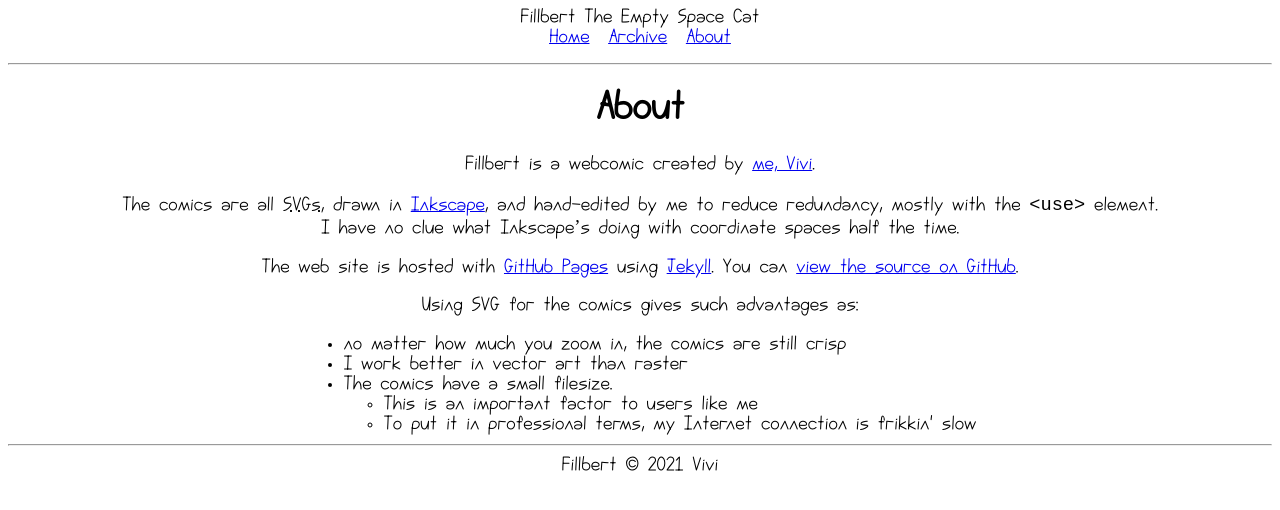
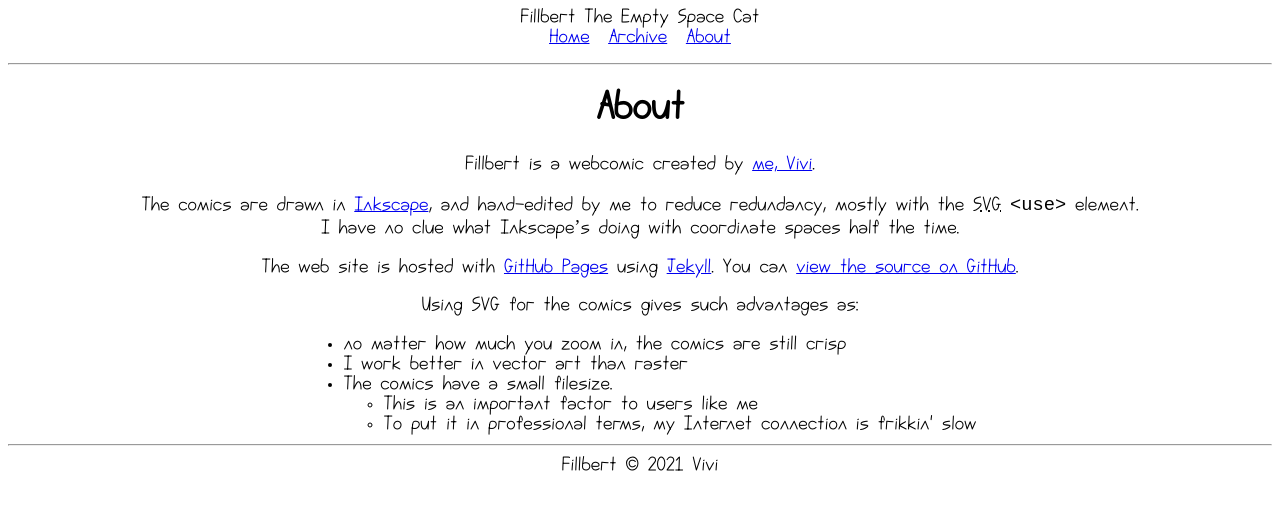
Before and after one commit to mincerafter42/fillbert, a Jekyll site: the page built from about.md, in a window 1280 px wide. Shown: the top 510 px of the page. Built offline with Jekyll 4.4.1, drawn with Linux system fonts in a browser that asks for light colours.

Commit message:
Reverted About page, made XML compressor not remove whitespace between adjactent tags

```diff
--- a/_layouts/compressxml.html
+++ b/_layouts/compressxml.html
@@ -1 +1 @@
-{{content|normalize_whitespace|replace:"> <","><"}}
+{{content|normalize_whitespace}}
--- a/about.md
+++ b/about.md
@@ -3,7 +3,7 @@
 ---
 Fillbert is a webcomic created by [me, Vivi](https://mincerafter42.github.io).
 
-The comics are all <abbr title="Scalable Vector Graphics">SVGs</abbr>, drawn in [Inkscape](https://inkscape.org/), and hand-edited by me to reduce redundancy, mostly with the `<use>` element.
+The comics are drawn in [Inkscape](https://inkscape.org/), and hand-edited by me to reduce redundancy, mostly with the <abbr title="Scalable Vector Graphics">SVG</abbr> `<use>` element.
 I have no clue what Inkscape's doing with coordinate spaces half the time.
 
 The web site is hosted with [GitHub Pages](https://pages.github.com/) using [Jekyll](https://jekyllrb.com). You can [view the source on GitHub](https://github.com/mincerafter42/fillbert).
```
